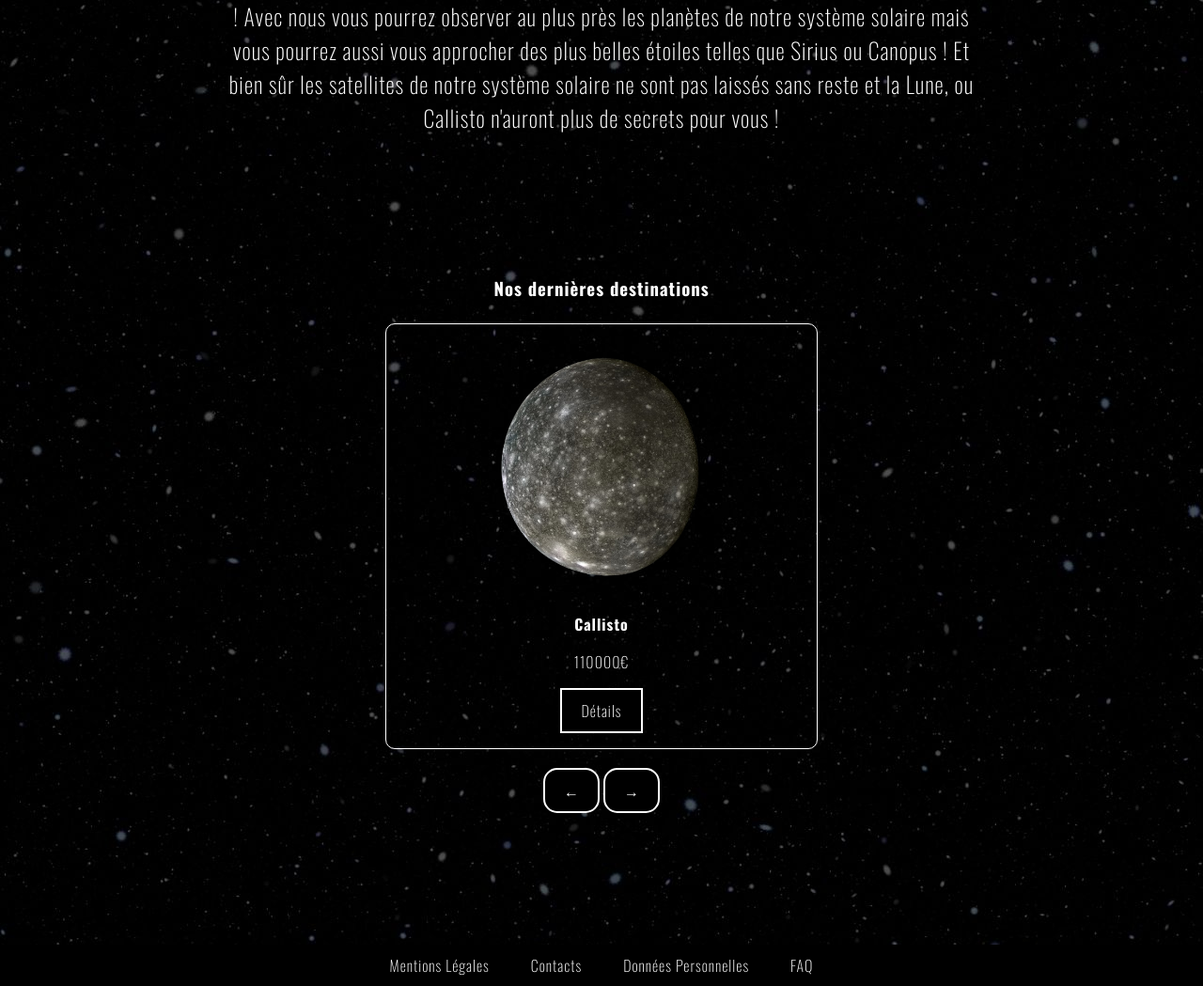
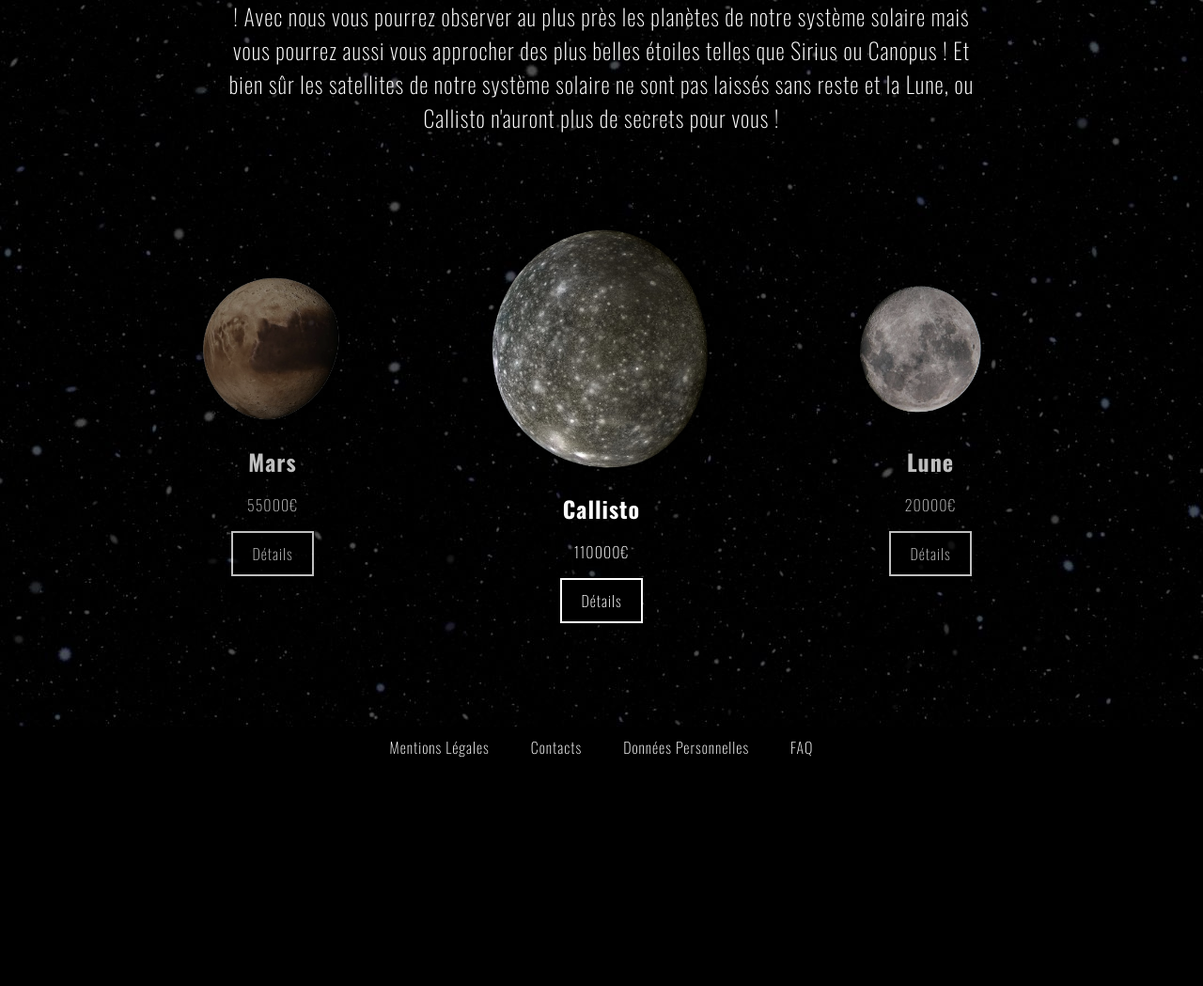
Before and after one commit to EnolaTourneroche/resaweb-2, a PHP site: page / in a window 1280 px wide. Shown: the part 914-1963 px from the top of the page at 94% size. After the commit the page ends 1720 px from the top, so only its background shows below. Run offline with PHP 8.4, Linux system fonts and the light colour scheme; data comes from the database, SQL or seed files in the repository.

Commit message:
Total change of the slider

```diff
--- a/index.php
+++ b/index.php
@@ -55,28 +55,35 @@ include 'connexion.php';
         </div>
 
 
-        <!-- Carte des destinations -->
-        <section class="destinations-carousel">
-            <h3>Nos dernières destinations</h3>
-            <div class="carousel">
-                <div class="track">
+        <!-- Slider des destinations -->
+        <div class="items">
             <?php
-                    foreach ($destinations as $destination) {
-                        echo '<div class="slide">';
+                foreach ($destinations as $index => $destination) {
+                    $class = '';
+                    if ($index === 0) {
+                        $class = 'active';
+                    } elseif ($index === 1) {
+                        $class = 'next';
+                    } elseif ($index === count($destinations) - 1) {
+                        $class = 'prev';
+                    }
+                    echo '<div class="item ' . $class . '">';
                     echo '<img src="Images/' . $destination['image'] . '" alt="' . $destination['nom_article'] . '">';
-                        echo '<h4>' . $destination['nom_article'] . '</h4>';
+                    echo '<div class="item-details">';
+                    echo '<h2>' . $destination['nom_article'] . '</h2>';
                     echo '<p>' . $destination['prix'] . '€</p>';
                     echo '<a href="article.php?id=' . $destination['article_ID'] . '" class="button">Détails</a>';
+                    echo '</div>';
                     echo '</div>';
                 }
             ?>
         </div>
-                <div class="navigation">
-                <button class="prev">&#8592;</button>
-                <button class="next">&#8594;</button>
-                </div>
-            </div>
-        </section>
+
+
+
+
+
+
     </main>
 
     <footer>
@@ -86,34 +93,7 @@ include 'connexion.php';
         <a href="faq.html" alt="Accéder à la page de la FAQ">FAQ</a>
     </footer>
 
-    <script>
-        // Slider
-const nextBtn = document.querySelector(".next");
-const prevBtn = document.querySelector(".prev");
-const track = document.querySelector(".track");
-
-const NUM_SLIDES = 5;
-
-let currSlide = 0;
-
-function slideTrack() {
-  track.style.transform = `translateX(${-currSlide * 100}%)`;
-}
-
-nextBtn.addEventListener("click", () => {
-  currSlide = (currSlide + 1) % NUM_SLIDES;
-  slideTrack();
-});
-
-prevBtn.addEventListener("click", () => {
-  currSlide = (currSlide - 1 + NUM_SLIDES) % NUM_SLIDES;
-  slideTrack();
-});
-
-function submitForm() {
-  document.querySelector("form").submit();
-}
-    </script>
+    <script src="slider.js"></script>
 </body>
 
 </html>
--- a/style.css
+++ b/style.css
@@ -253,55 +253,65 @@ details[open] .open{
 }
 
 /* SLIDER DE LA PAGE D'ACCUEIL  */
+.items {
+    position: relative;
+    width: 100%;
+    height: 500px;
+    margin-top: 50px;
+}
 
-.destinations-carousel{
-    width: 90%;
+.items .item {
+    position: absolute;
+    top: 50%;
+    left: 50%;
+    transform: translate(-50%, -50%);
+    width: 350px;
+    height: 100%;
     display: flex;
     flex-direction: column;
-    margin: 0 auto;
-    margin-top: 150px;
-    margin-bottom: 60px;
-    text-align: center;
-    gap: 1.5rem;
+    justify-content: center;
+    align-items: center;
+    transition: all 300ms ease-in-out;
+    z-index: -1;
+    opacity: 0;
 }
 
-.carousel {
-    position: relative;
-    width: 50%;
-    margin: 0 auto;
-    overflow: hidden;
-  }
+.item img {
+    height: 200px;
+    object-fit: contain;
+    transition: all 0.5s ease;
+}
 
-  .track {
-    display: flex;
-    transition: transform 300ms ease-in-out;
-  }
+.item.active {
+    opacity: 1;
+    z-index: 99;
+}
 
-  .slide {
-    border: 1px solid #ffffff;
-    padding: 1rem;
-    min-width: 100%;
-    justify-content: center;
+.item.active img {
+    height: 300px;
+}
+
+.item.prev {
+    z-index: 2;
+    opacity: 0.75;
+    transform: translate(-150%, -50%);
+    cursor: pointer;
+}
+
+.item.next {
+    z-index: 2;
+    opacity: 0.75;
+    transform: translate(50%, -50%);
+    cursor: pointer;
+}
+
+.item-details {
     display: flex;
     flex-direction: column;
-    align-items: center;
     gap: 1rem;
-    border-radius: 10px;
+    text-align: center;
+
 }
-
-.navigation{
-    margin-top: 20px;
-}
-
-.prev, .next{
-    border-radius: 15px;
-}
-
-  .destinations-carousel .slide img {
-    height: 275px;
-    object-fit: contain;
-    z-index: -1;
-  }
 
 /* PAGE DES DESTINATIONS */
 
@@ -413,7 +423,7 @@ details[open] .open{
 }
 
 .article-details img{
-    width: 100%;
+    width: 90%;
     border-radius: 10px;
 }
 
@@ -657,4 +667,34 @@ text-align: center;
     color: red;
   }
 
+
+
   /* -----------------------------------SKIPLINK------------------------------------ */
+
+
+  /* Media Queries */
+@media (768px < width < 1200px) {
+    .items {
+        height: 250px;
+    }
+
+    .items .item {
+        width: 175px;
+    }
+
+    .item img {
+        height: 150px;
+    }
+
+    .item.active img {
+        height: 200px;
+    }
+
+    .item.prev {
+        transform: translate(-185%, -50%);
+    }
+
+    .item.next {
+        transform: translate(85%, -50%);
+    }
+}
```
Also changed, not shown: slider.js (added, +44 -0 lines), Images/astronaute1.png (deleted), Images/mars2.png, Images/mercure.png, Images/spacesuit.png (deleted), 1 other file. Lines whose indentation alone changed are shown as unchanged.
